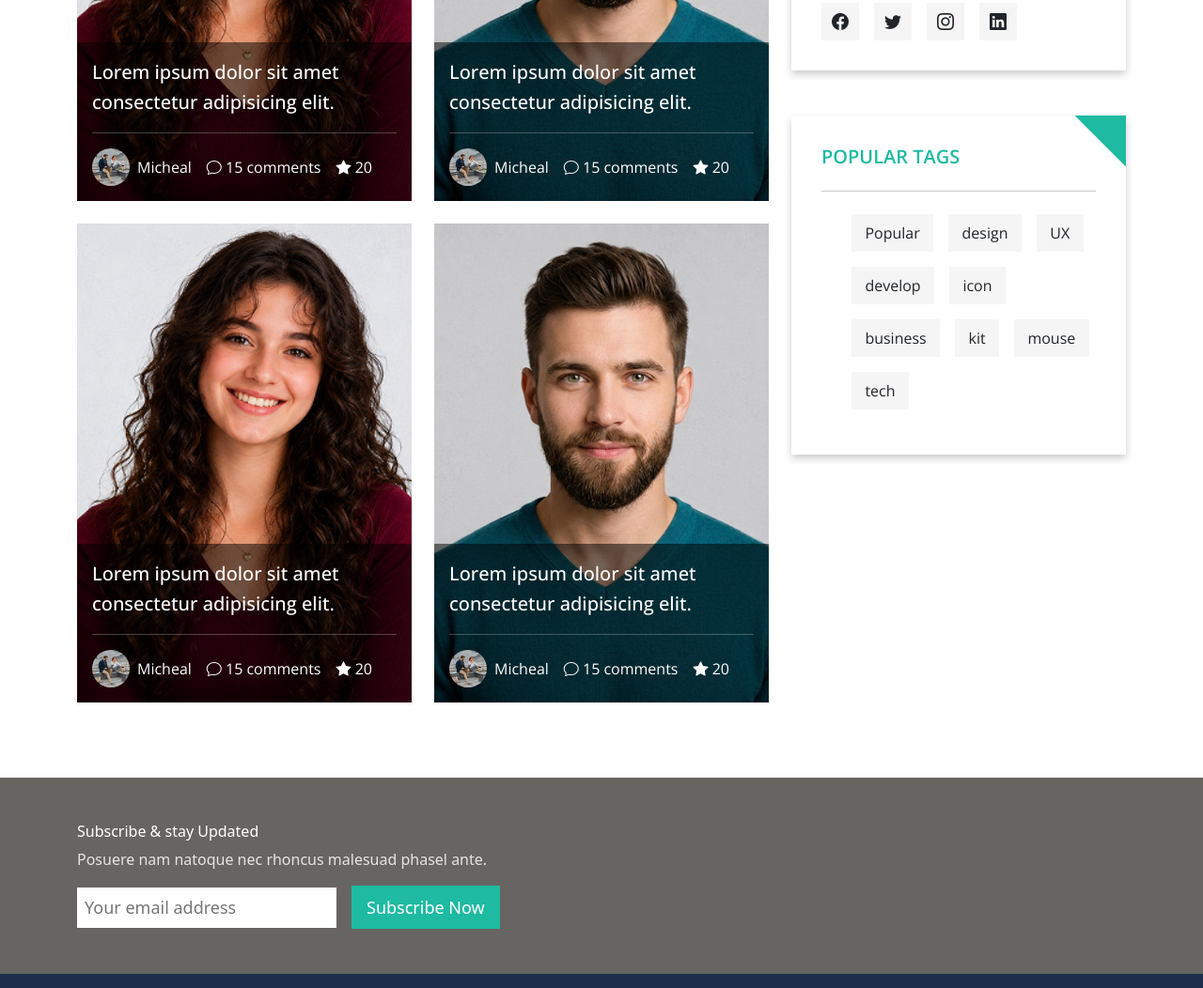
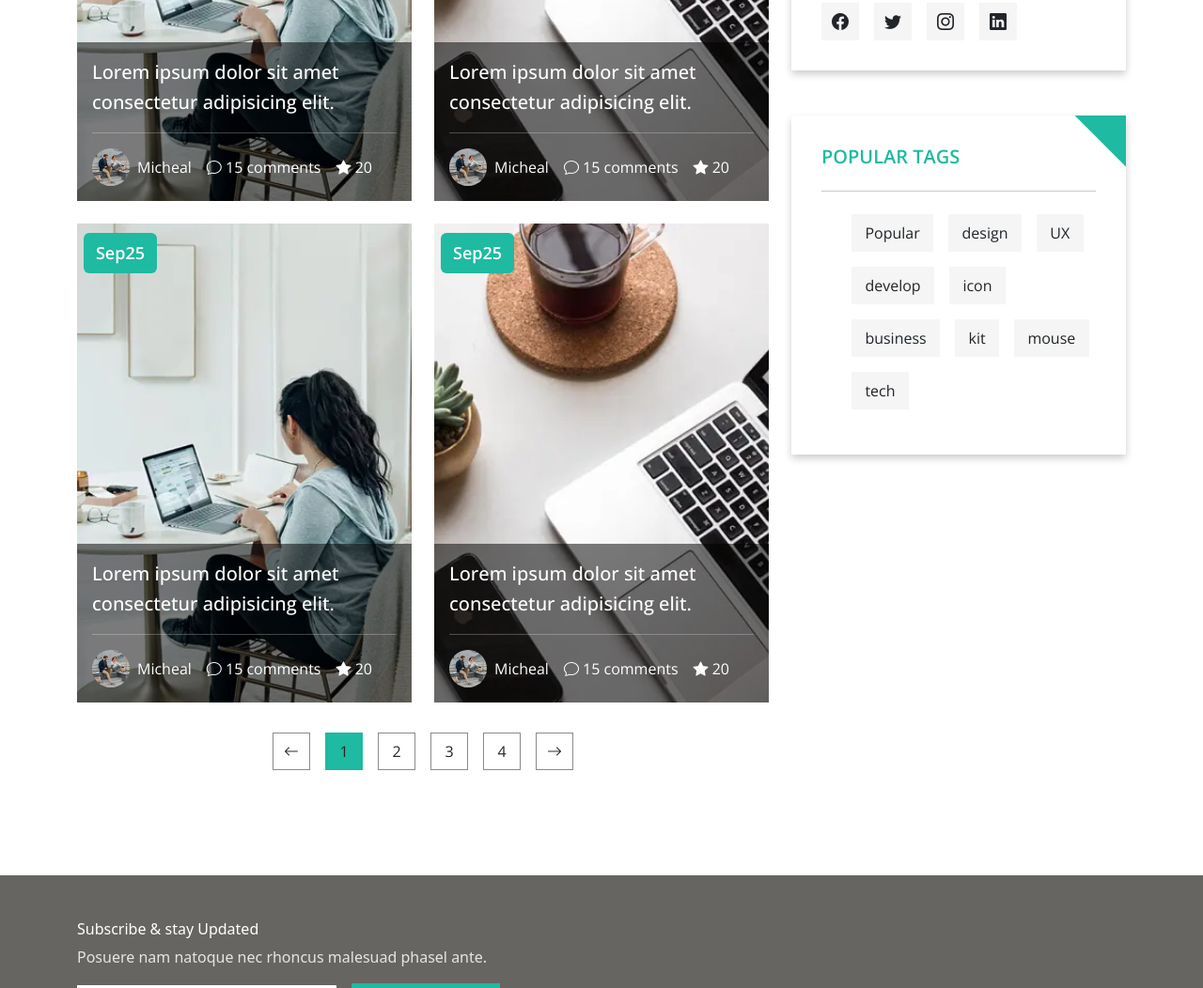
Before and after one commit to hasan-myoffice2/Exbico-Bootstrap, a website: page blogSide.html in a window 1280 px wide. Shown: the part 1342-2394 px from the top of the page at 94% size. Drawn offline with nearby package versions, Linux system fonts and the light colour scheme.

Commit message:
Blog Side Page Updated

```diff
--- a/blogSide.html
+++ b/blogSide.html
@@ -125,7 +125,7 @@
                 <div class="col-lg-8">
                     <div class="d-lg-flex gap-4">
                         <div class="card-items">
-                            <img src="./image/team3.png" alt="image">
+                            <img src="./image/blogsOne.png" alt="image">
                             <div class="title">
                                 <h3>Lorem ipsum dolor sit amet consectetur adipisicing elit.</h3>
                                 <hr>
@@ -138,9 +138,10 @@
                                     <span><i class="bi bi-star-fill"></i> 20</span>
                                 </div>
                             </div>
+                            <div class="card-baged">Sep25</div>
                         </div>
                         <div class="card-items">
-                            <img src="./image/team.png" alt="image">
+                            <img src="./image/blogsTwo.png" alt="image">
                             <div class="title">
                                 <h3>Lorem ipsum dolor sit amet consectetur adipisicing elit.</h3>
                                 <hr>
@@ -153,11 +154,12 @@
                                     <span><i class="bi bi-star-fill"></i> 20</span>
                                 </div>
                             </div>
+                            <div class="card-baged">Sep25</div>
                         </div>
                     </div>
                     <div class="d-lg-flex gap-4 mt-4">
                         <div class="card-items">
-                            <img src="./image/team3.png" alt="image">
+                            <img src="./image/blogsOne.png" alt="image">
                             <div class="title">
                                 <h3>Lorem ipsum dolor sit amet consectetur adipisicing elit.</h3>
                                 <hr>
@@ -170,9 +172,10 @@
                                     <span><i class="bi bi-star-fill"></i> 20</span>
                                 </div>
                             </div>
+                            <div class="card-baged">Sep25</div>
                         </div>
                         <div class="card-items">
-                            <img src="./image/team2.png" alt="image">
+                            <img src="./image/blogsTwo.png" alt="image">
                             <div class="title">
                                 <h3>Lorem ipsum dolor sit amet consectetur adipisicing elit.</h3>
                                 <hr>
@@ -185,11 +188,12 @@
                                     <span><i class="bi bi-star-fill"></i> 20</span>
                                 </div>
                             </div>
+                            <div class="card-baged">Sep25</div>
                         </div>
                     </div>
                     <div class="d-lg-flex gap-4 mt-4">
                         <div class="card-items">
-                            <img src="./image/team3.png" alt="image">
+                            <img src="./image/blogsOne.png" alt="image">
                             <div class="title">
                                 <h3>Lorem ipsum dolor sit amet consectetur adipisicing elit.</h3>
                                 <hr>
@@ -202,9 +206,10 @@
                                     <span><i class="bi bi-star-fill"></i> 20</span>
                                 </div>
                             </div>
+                            <div class="card-baged">Sep25</div>
                         </div>
                         <div class="card-items">
-                            <img src="./image/team2.png" alt="image">
+                            <img src="./image/blogsTwo.png" alt="image">
                             <div class="title">
                                 <h3>Lorem ipsum dolor sit amet consectetur adipisicing elit.</h3>
                                 <hr>
@@ -217,7 +222,16 @@
                                     <span><i class="bi bi-star-fill"></i> 20</span>
                                 </div>
                             </div>
+                            <div class="card-baged">Sep25</div>
                         </div>
+                    </div>
+                    <div class="pagination d-flex justify-content-center">
+                        <span><i class="bi bi-arrow-left"></i></span>
+                        <span class="active">1</span>
+                        <span>2</span>
+                        <span>3</span>
+                        <span>4</span>
+                        <span><i class="bi bi-arrow-right"></i></span>
                     </div>
                 </div>
                 <div class="col-lg-4">
--- a/scss/style.scss
+++ b/scss/style.scss
@@ -1988,6 +1988,48 @@
       }
     }
   }
+  .pagination {
+    padding: 2rem 0;
+    gap: 1rem;
+    span {
+      width: 40px;
+      height: 40px;
+      display: flex;
+      border: 1px solid #8a8a8a;
+      align-items: center;
+      justify-content: center;
+      transition: all 0.4s ease;
+    }
+    .active {
+      background-color: var(--priColor);
+      border: none;
+    }
+    span:hover {
+      background-color: var(--priColor);
+      color: #fff;
+    }
+  }
+  .card-items {
+    overflow: hidden;
+    position: relative;
+    img {
+      transition: all 0.4s ease;
+    }
+    .card-baged {
+      position: absolute;
+      top: 2%;
+      left: 2%;
+      background-color: var(--priColor);
+      padding: 0.5rem 0.8rem;
+      font-size: 18px;
+      color: #fff;
+      border-radius: 6px;
+      font-weight: 600;
+    }
+  }
+  .card-items:hover img {
+    transform: scale(1.1);
+  }
 }
 // Articles Section
 
```
Also changed, not shown: css/style.css, 1 other file.
